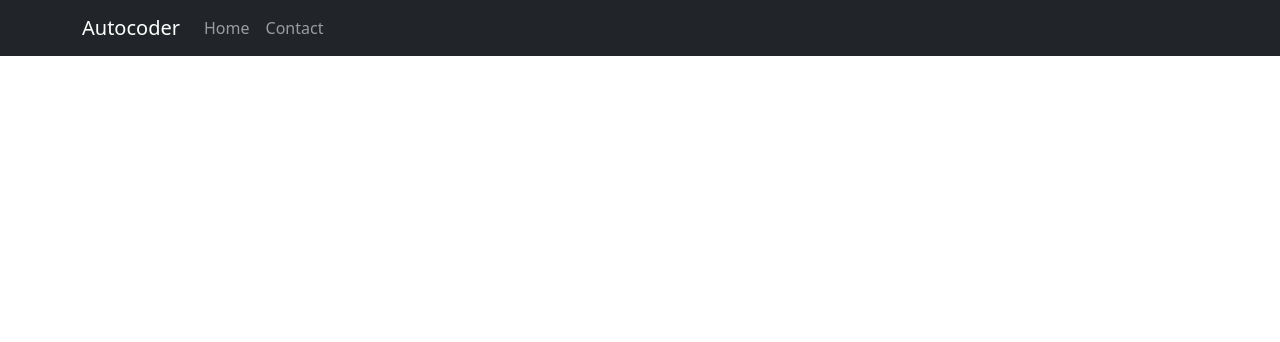
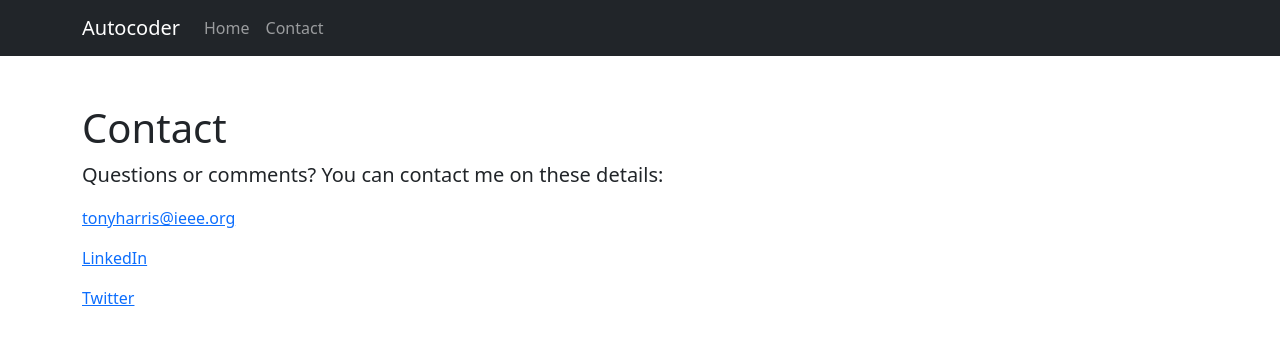
Before and after one commit to tonyarris/text_to_code, a plain HTML site: page templates/contact.html in a window 1280 px wide. Drawn offline with nearby package versions, Linux system fonts and the light colour scheme.

Commit message:
Add contact details.

```diff
--- a/templates/contact.html
+++ b/templates/contact.html
@@ -39,8 +39,19 @@
     </div>
   </nav>
 
-<!--TODO add contact details-->
+<!--Contact details-->
+<div class="container">
+  <div class="row">
+    <div class="mt-5">
+      <h1>Contact</h1>
+      <p class="lead">Questions or comments? You can contact me on these details:</p>
+      <p><a href="mailto:tonyharris@ieee.org">tonyharris@ieee.org</a></p>
+      <p><a href="https://www.linkedin.com/in/asjharris/" target="_blank">LinkedIn</a></p>
+      <p><a href="https://twitter.com/tonyarris" target="_blank">Twitter</a></p>
+    </div>
+  </div>
 
+</div>
 
 </body>
 
```
